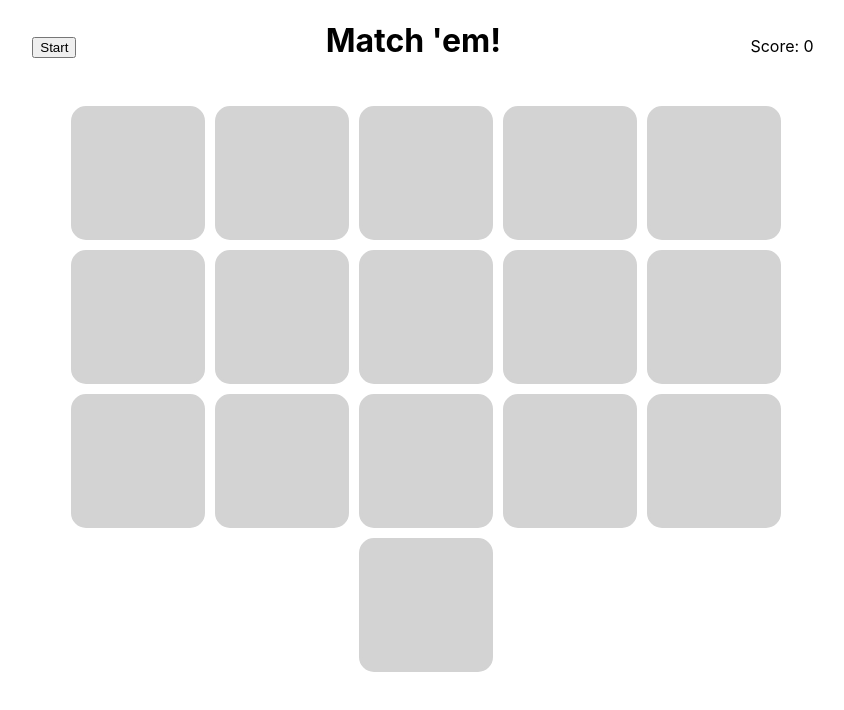
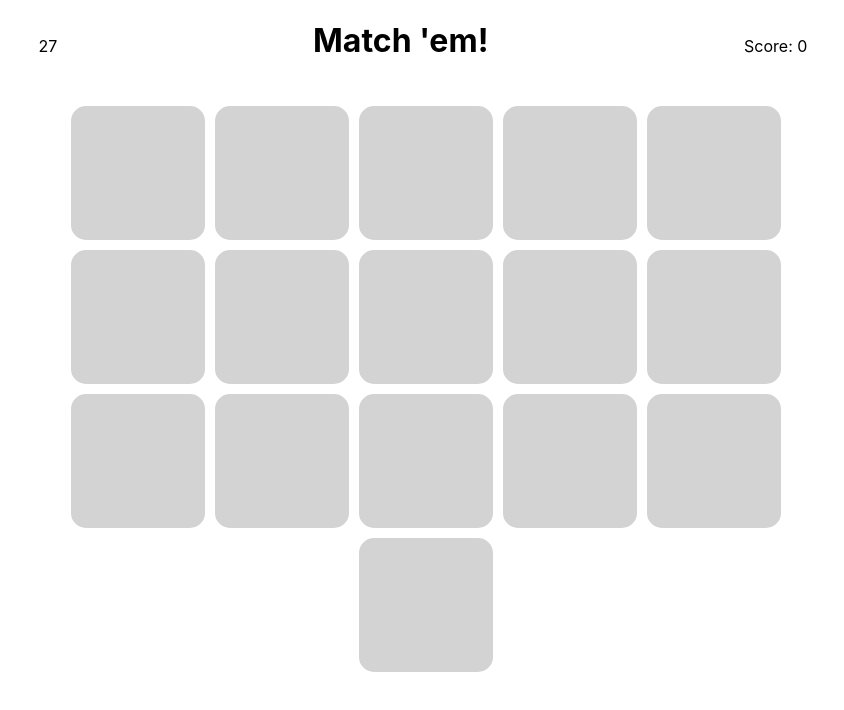
Before and after one commit to weichichou/matchem, a React (Create React App) app: page / in a window 1280 px wide. Both pictures are taken after a click on the button "Start". Shown: the top 710 px of the page, without its empty margins (217-1061 px from the left). Built offline with nearby package versions, Linux system fonts and the light colour scheme.

Commit message:
Start game and countdown

```diff
--- a/src/components/Countdown.tsx
+++ b/src/components/Countdown.tsx
@@ -1,8 +1,11 @@
-import React, { useState, useEffect } from "react";
+import React, { useState } from "react";
 
 export default function Countdown() {
+  const [sec, setSec] = useState(29);
+  const [started, setStarted] = useState(false);
   let targetTime: number;
   function getTargetTime() {
+    setStarted(true);
     let start = Date.now();
     targetTime = start + 30000;
     console.log("targetTime", targetTime);
@@ -10,7 +13,7 @@
   }
 
   function countdown() {
-    const id = setInterval(calculateRemainingTime, 500);
+    const id = setInterval(calculateRemainingTime, 200);
     function calculateRemainingTime() {
       const difference = targetTime - Date.now();
 
@@ -18,6 +21,7 @@
         clearInterval(id);
         console.log("time up");
       } else {
+        setSec(Math.floor(difference / 1000));
         console.log("difference", difference);
       }
     }
@@ -25,7 +29,11 @@
 
   return (
     <div>
-      <button onClick={getTargetTime}>Start</button>
+      {started ? (
+        <div>{sec < 10 ? `0${sec}` : sec}</div>
+      ) : (
+        <button onClick={getTargetTime}>Start</button>
+      )}
     </div>
   );
 }
```
